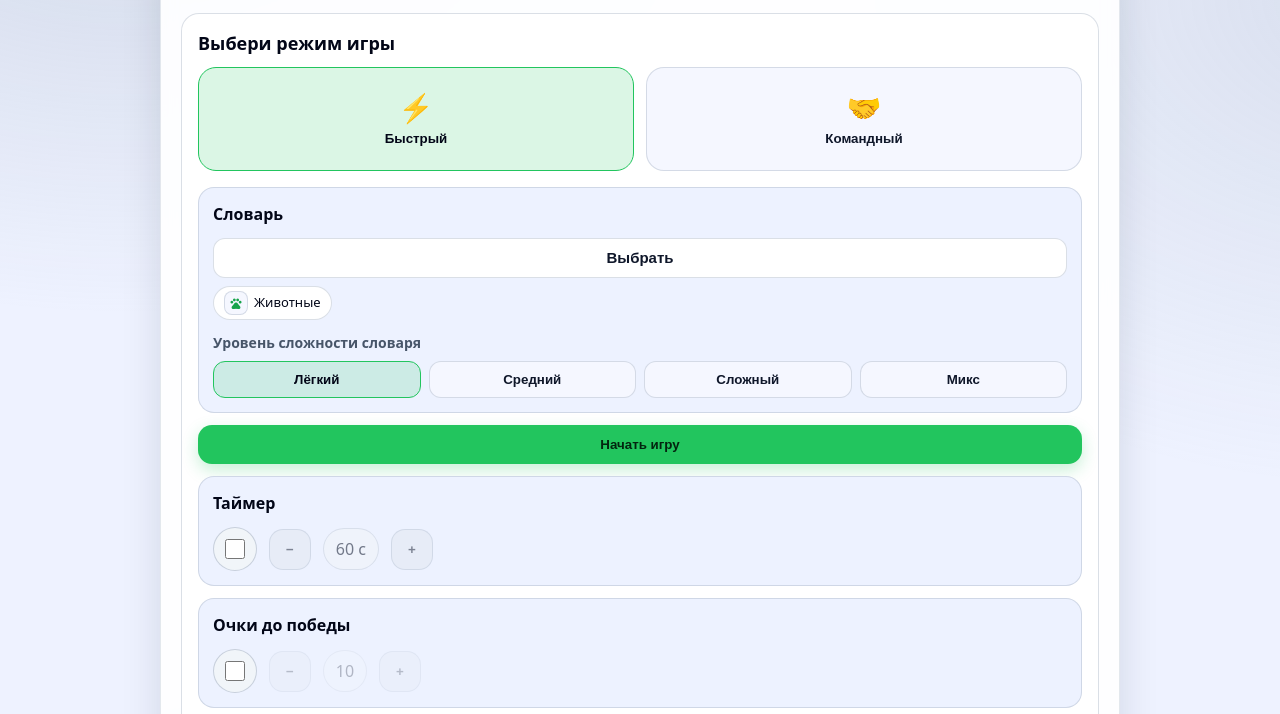
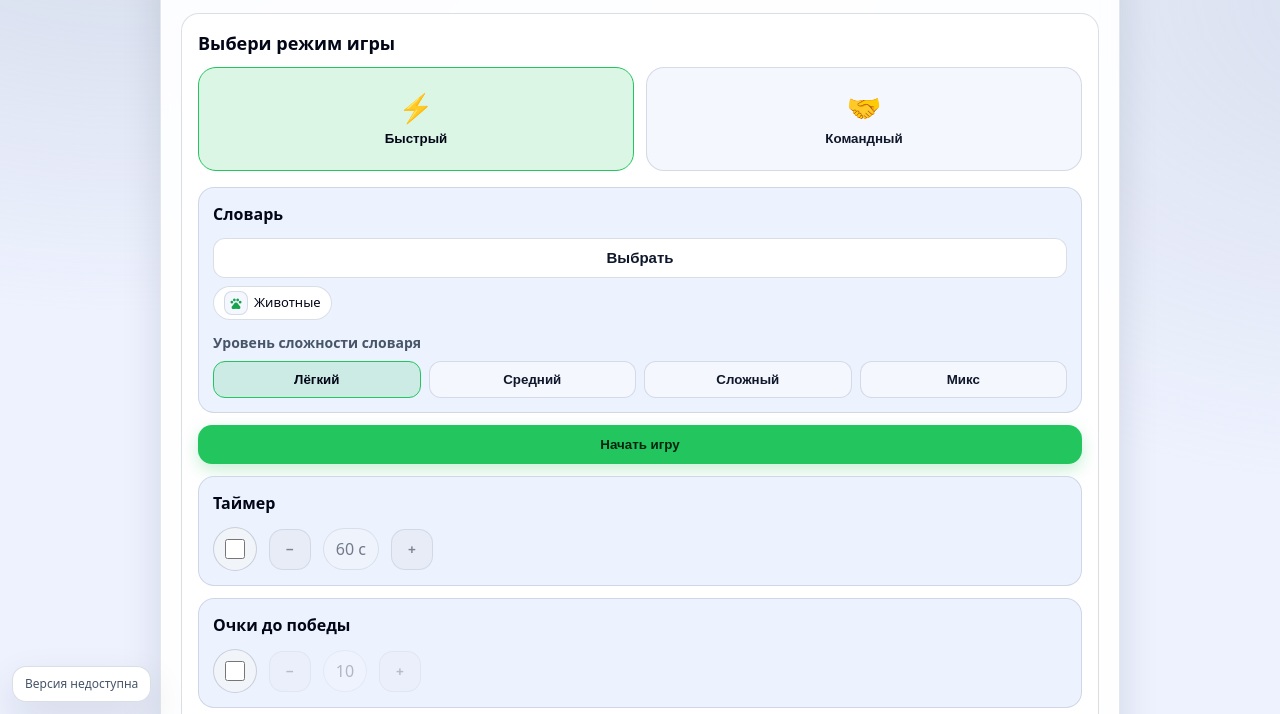
Before and after one commit to blackswanlabs8/CrocoMim, a website: page public/index.html in a window 1280 px wide. Shown: the part 86-800 px from the top of the page. Drawn offline with nearby package versions, Linux system fonts and the light colour scheme; no server answers.

```diff
--- a/public/index.html
+++ b/public/index.html
@@ -353,6 +353,8 @@
   <div class="footer" id="globalFooter" style="display:none"></div>
 </div>
 
+<div class="version-badge" id="versionBadge" aria-live="polite">Версия загружается…</div>
+
 <div id="helpOverlay" class="help-overlay" hidden>
   <div class="help-overlay__backdrop" data-help-close></div>
   <div class="help-overlay__dialog" role="dialog" aria-modal="true" aria-labelledby="helpTitle" tabindex="-1">
--- a/public/scripts/app.js
+++ b/public/scripts/app.js
@@ -142,6 +142,38 @@
 const WORD_HELP_FALLBACK = 'Подсказка недоступна';
 const APP_VERSION = document.querySelector('meta[name="app-version"]')?.content || 'unknown';
 const APP_LANGUAGE = document.documentElement?.lang || 'ru';
+const versionBadgeEl = document.getElementById('versionBadge');
+const BACKEND_VERSION_URL = 'https://crocomim.ru/test/api/version';
+
+function updateVersionBadge(text, options = {}){
+  if (!versionBadgeEl) return;
+  const safeText = typeof text === 'string' && text.trim() ? text.trim() : '';
+  versionBadgeEl.textContent = safeText || 'Версия недоступна';
+  if (options.title){
+    versionBadgeEl.title = options.title;
+  }
+}
+
+async function fetchBackendVersion(){
+  if (!versionBadgeEl) return;
+  try{
+    updateVersionBadge('Версия загружается…');
+    const response = await fetch(BACKEND_VERSION_URL, { cache: 'no-store' });
+    if (!response.ok){
+      throw new Error(`HTTP ${response.status}`);
+    }
+    const payload = await response.json();
+    const version = typeof payload?.version === 'string' ? payload.version.trim() : '';
+    if (version){
+      updateVersionBadge(`v${version}`, { title: `Версия: ${version}` });
+    }else{
+      updateVersionBadge('Версия недоступна');
+    }
+  }catch(err){
+    console.error('Не удалось получить версию бэкенда', err);
+    updateVersionBadge('Версия недоступна');
+  }
+}
 
 function updateWordView(view, { entry, hidden, helpState }){
   const hasEntry = !!entry && typeof entry.term === 'string' && entry.term.trim().length;
@@ -2942,6 +2974,7 @@
 
 // initial
 setupFeedbackIntegration();
+fetchBackendVersion();
 
 function restoreInitialView(){
   const stored = readScreenPref();
--- a/public/styles/main.css
+++ b/public/styles/main.css
@@ -860,6 +860,21 @@
   background:rgba(8,15,28,.72);
 }
 
+.version-badge{
+  position:fixed;
+  left:calc(12px + env(safe-area-inset-left));
+  bottom:calc(12px + env(safe-area-inset-bottom));
+  padding:8px 12px;
+  font-size:12px;
+  color:var(--muted);
+  background:var(--panel);
+  border:1px solid var(--panel-border);
+  border-radius:14px;
+  box-shadow:var(--shadow);
+  z-index:2100;
+  pointer-events:none;
+}
+
 .menu-feedback{
   margin-top:16px;
 }
```
